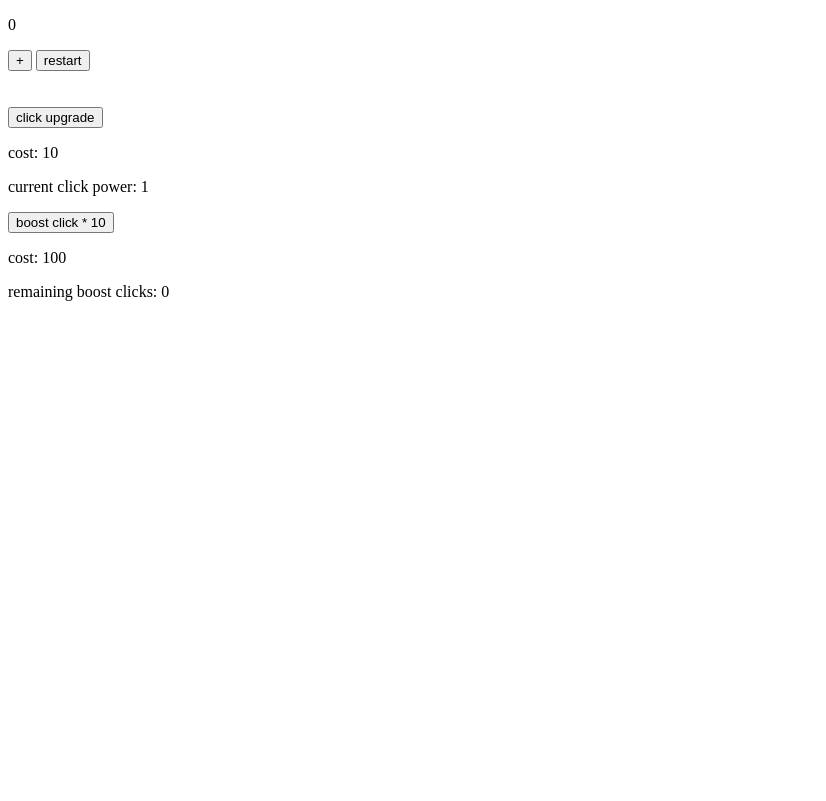
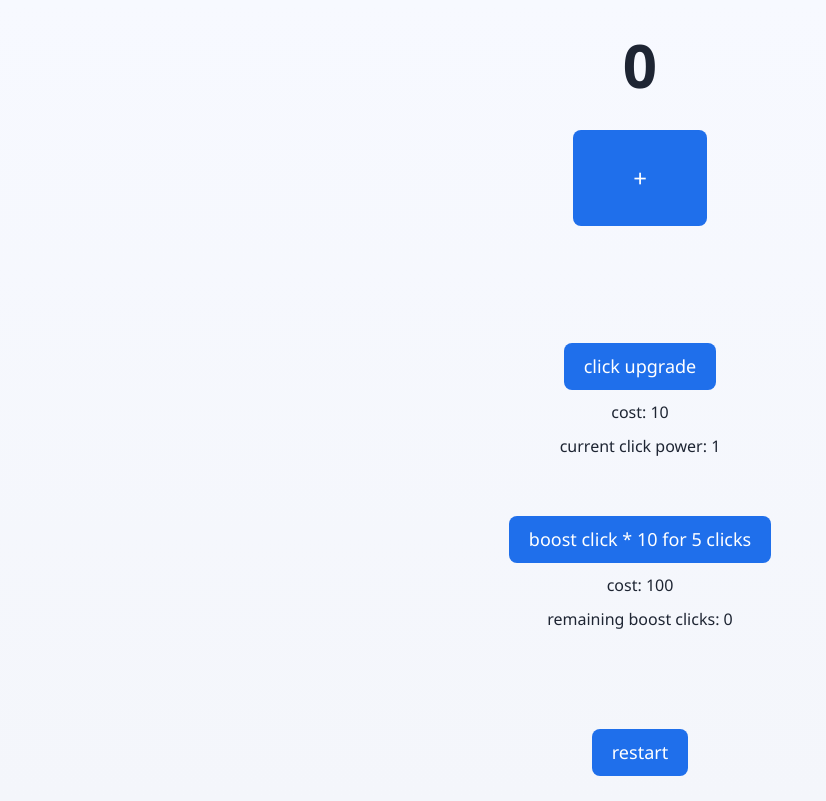
Before and after one commit to Mongolow/simple-clicker-game, a plain HTML site: page index.html in a window 1280 px wide. Shown: the whole page, without its empty margins (0-826 px from the left). Drawn offline with nearby package versions, Linux system fonts and the light colour scheme.

Commit message:
added basic css

```diff
--- a/index.html
+++ b/index.html
@@ -3,7 +3,10 @@
 <head>
     <meta charset="UTF-8">
     <meta name="viewport" content="width=device-width, initial-scale=1.0">
+    <link href="https://cdn.jsdelivr.net/npm/bootstrap@5.3.8/dist/css/bootstrap.min.css" rel="stylesheet" integrity="sha384-sRIl4kxILFvY47J16cr9ZwB07vP4J8+LH7qKQnuqkuIAvNWLzeN8tE5YBujZqJLB" crossorigin="anonymous">
+    <link rel="stylesheet" href="style.css">
     <title>Document</title>
+    <script src="https://cdn.jsdelivr.net/npm/bootstrap@5.3.8/dist/js/bootstrap.bundle.min.js" integrity="sha384-FKyoEForCGlyvwx9Hj09JcYn3nv7wiPVlz7YYwJrWVcXK/BmnVDxM+D2scQbITxI" crossorigin="anonymous"></script>
     <script>
         var x = 0;
         var multi = 1;
@@ -63,16 +66,26 @@
 </head>
 <body>
     <p id="counter">0</p>
+    <section class="addd">
         <button id="add" onclick="add_number()">+</button>
-    <button id="restart" onclick="restart()">restart</button>
+    </section>
     <br>
     <br>
     <br>
+    <section class="upgrades">
         <button id="click_upgrade" onclick="click_upgrade()">click upgrade</button>
         <p id="click_upgrade_cost">cost: 10</p>
         <p id="current_multiplyer">current click power: 1</p>
-    <button id="boost_click" onclick="boost_click()">boost click * 10</button>
+        <br>
+        <br>
+        <button id="boost_click" onclick="boost_click()">boost click * 10 for 5 clicks</button>
         <p id="boost_click_cost">cost: 100</p>
         <p id="boost_clicks">remaining boost clicks: 0</p>
+    </section>
+    <br>
+    <br>
+    <section class="restart">
+        <button id="restart" onclick="restart()">restart</button>
+    </section>
 </body>
 </html>
--- /dev/null
+++ b/style.css
@@ -0,0 +1,85 @@
+:root {
+  --bg: #f4f6fb;
+  --panel: #ffffff;
+  --line: #d9deea;
+  --text: #1e2533;
+  --accent: #1f6feb;
+  --accent-hover: #1557b5;
+}
+
+body {
+  margin: 0;
+  background: linear-gradient(180deg, #f7f9ff 0%, var(--bg) 100%);
+  font-family: "Segoe UI", Tahoma, Geneva, Verdana, sans-serif;
+  color: var(--text);
+}
+
+
+#counter {
+    justify-content: center;
+    display: flex;
+    align-items: center;
+    font-size: 60px;
+    font-weight: bold;
+    margin: 20px 0;
+}
+
+.addd {
+    justify-content: center;
+  display: flex;
+    align-items: center;
+  margin: 20px 0;
+}
+
+#add {
+    background-color: var(--accent);
+    color: white;
+    border: none;
+    padding: 30px 60px;
+    font-size: 24px;
+    border-radius: 8px;
+    cursor: pointer;
+}
+
+.upgrades {
+    justify-content: center;
+  display: flex;
+    align-items: center;
+  margin: 20px 0;
+  flex-direction: column;
+}
+
+#click_upgrade, #boost_click, #restart {
+    background-color: var(--accent);
+    color: white;
+    border: none;
+    padding: 10px 20px;
+    font-size: 18px;
+    border-radius: 8px;
+    cursor: pointer;
+    margin: 5px 0;
+}
+
+#click_upgrade_cost, #current_multiplyer, #boost_click_cost, #boost_clicks {
+    font-size: 16px;
+    margin: 5px 0;
+}
+
+.restart {
+    justify-content: center;
+  display: flex;
+    align-items: center;
+  margin: 20px 0;
+}
+
+@media (max-width: 600px) {
+  #add {
+    padding: 20px 40px;
+    font-size: 18px;
+  }
+
+  #click_upgrade, #boost_click, #restart {
+    padding: 8px 16px;
+    font-size: 16px;
+  }
+}
```
Lines whose indentation alone changed are shown as unchanged.
